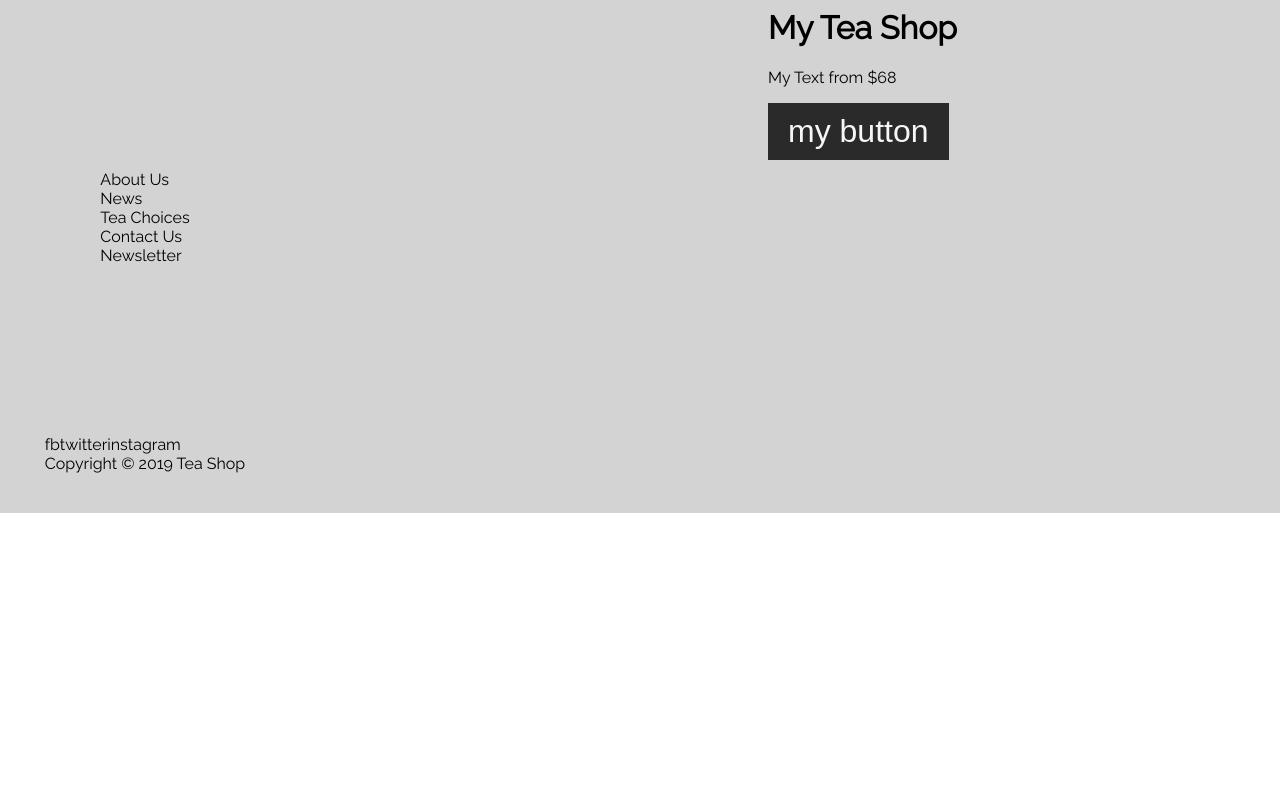
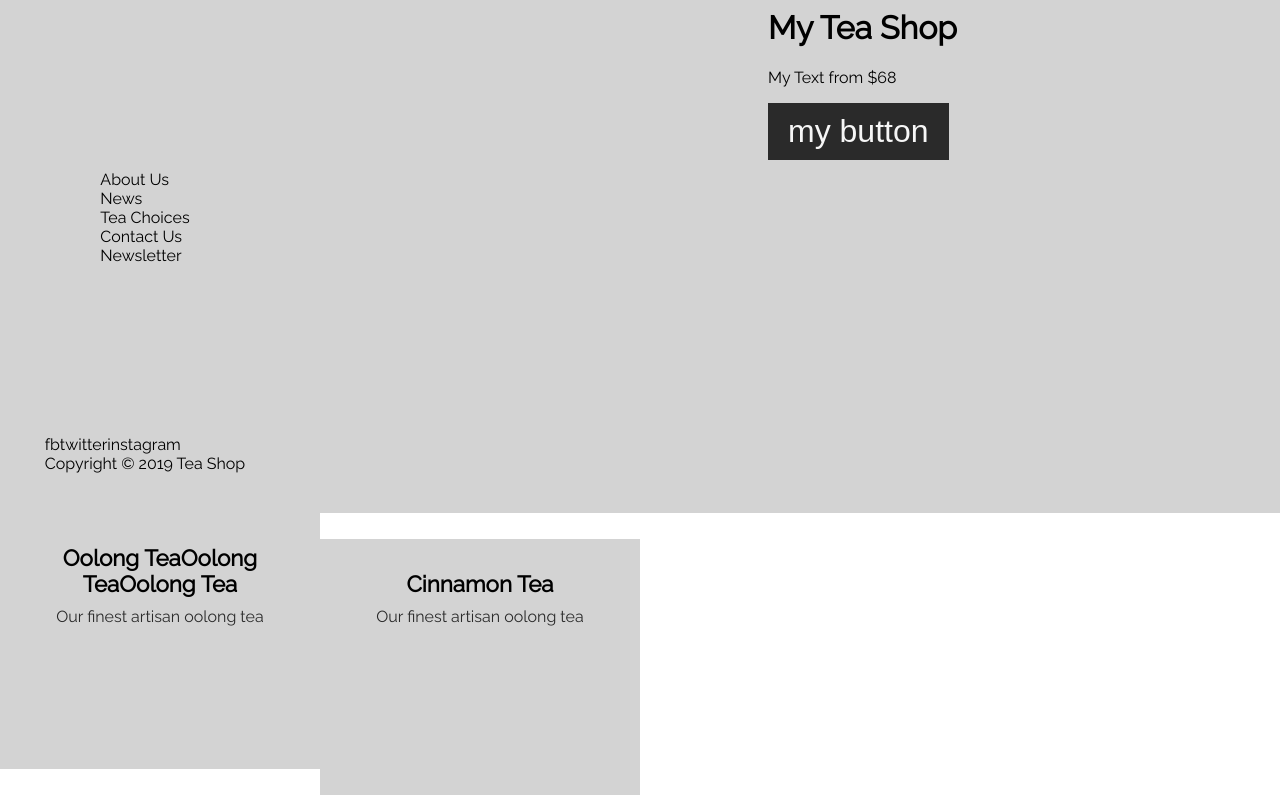
Before and after one commit to PoppinMic/teashop, a React (Create React App) app: page / in a window 1280 px wide. Shown: the part 287-1082 px from the top of the page. Before the commit the page ends 800 px from the top, so only its background shows below. Built offline with nearby package versions, Linux system fonts and the light colour scheme.

Commit message:
Add Rectangle items

```diff
--- a/src/App.tsx
+++ b/src/App.tsx
@@ -2,6 +2,7 @@ import React, { Component } from 'react';
 
 import Sidebar from './components/Sidebar/';
 import Hero from './components/Hero';
+import RectangleSmall from './components/rectangle/RectangleSmall';
 
 // import './App.css';
 
@@ -11,6 +12,8 @@ class App extends Component {
       <div className="App">
         <Sidebar />
         <Hero />
+        <RectangleSmall title="Oolong TeaOolong TeaOolong Tea" text="Our finest artisan oolong tea"/>
+        <RectangleSmall title="Cinnamon Tea" text="Our finest artisan oolong tea"/>
       </div>
     );
   }
--- a/src/components/Hero.scss
+++ b/src/components/Hero.scss
@@ -24,7 +24,8 @@
       border: none;
     }
   }
-  .hero:after {
+
+  .hero-container:after {
     clear: both;
   }
 }
--- /dev/null
+++ b/src/components/rectangle/Rectangle.scss
@@ -0,0 +1,36 @@
+.rectangle {
+  background: lightgrey;
+  display: inline-block;
+
+  p {
+    margin: 0;
+  }
+
+  .item-content {
+    display: block;
+    width: 100%;
+    height: 100%;
+    padding: 10%;
+    text-align: center;
+
+    .item-title {
+      font-size: 1.4rem;
+      font-weight: bold;
+      margin-bottom: 10px;
+    }
+
+    .item-text {
+      opacity: 0.8;
+    }
+  }
+}
+
+.rectangle-small {
+  width: 25vw;
+  height: 20vw;
+}
+
+.rectangle-medium {
+  width: 50vw;
+  height: 40vw;
+}
--- /dev/null
+++ b/src/components/rectangle/RectangleSmall.tsx
@@ -0,0 +1,17 @@
+import React from 'react';
+import './Rectangle.scss';
+
+const RectangleSmall = (props: {title: string; text?: string}) =>
+  <div className="rectangle rectangle-small">
+    <div className="item-content">
+      <div className="item-title">
+        <p>{props.title}</p>
+      </div>
+      <div className="item-text">
+        <p>{props.text}</p>
+      </div>
+    </div>
+  </div>
+;
+
+export default RectangleSmall;
```
